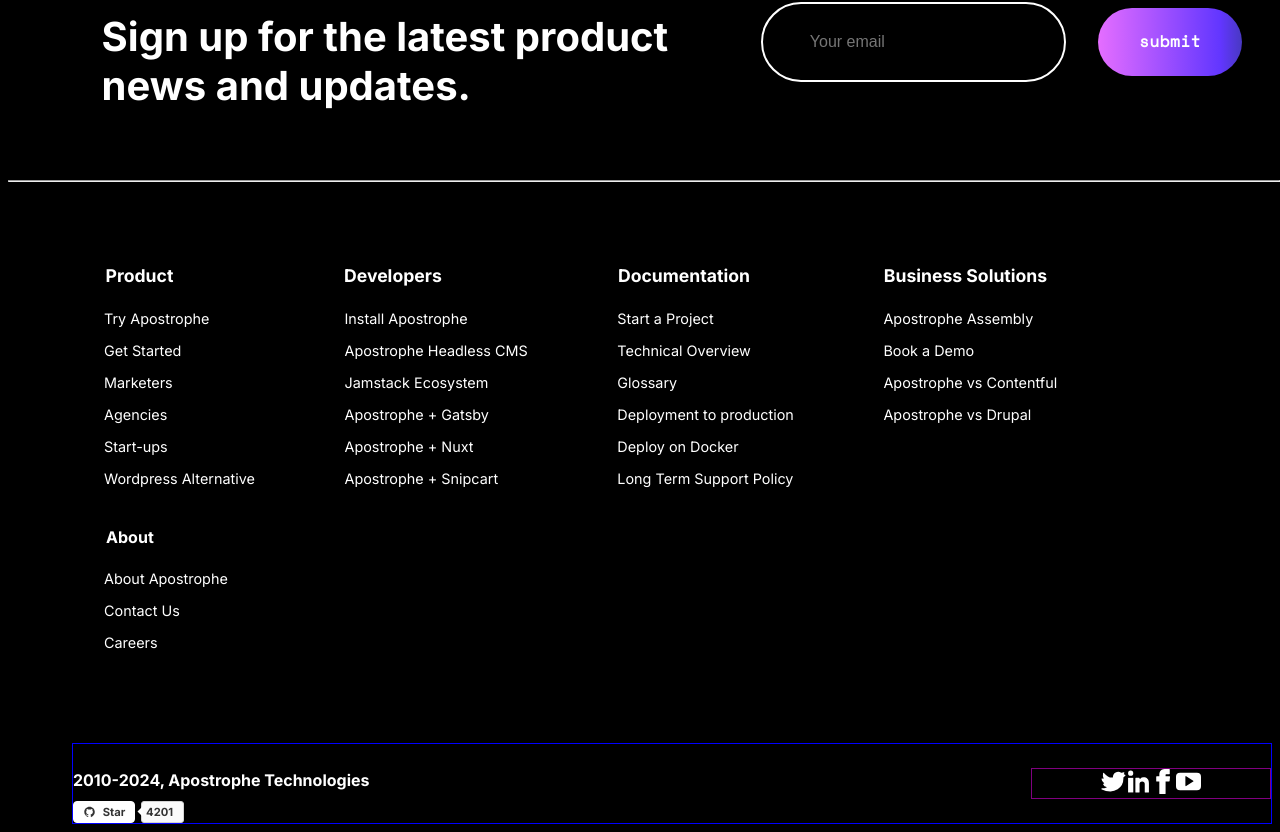
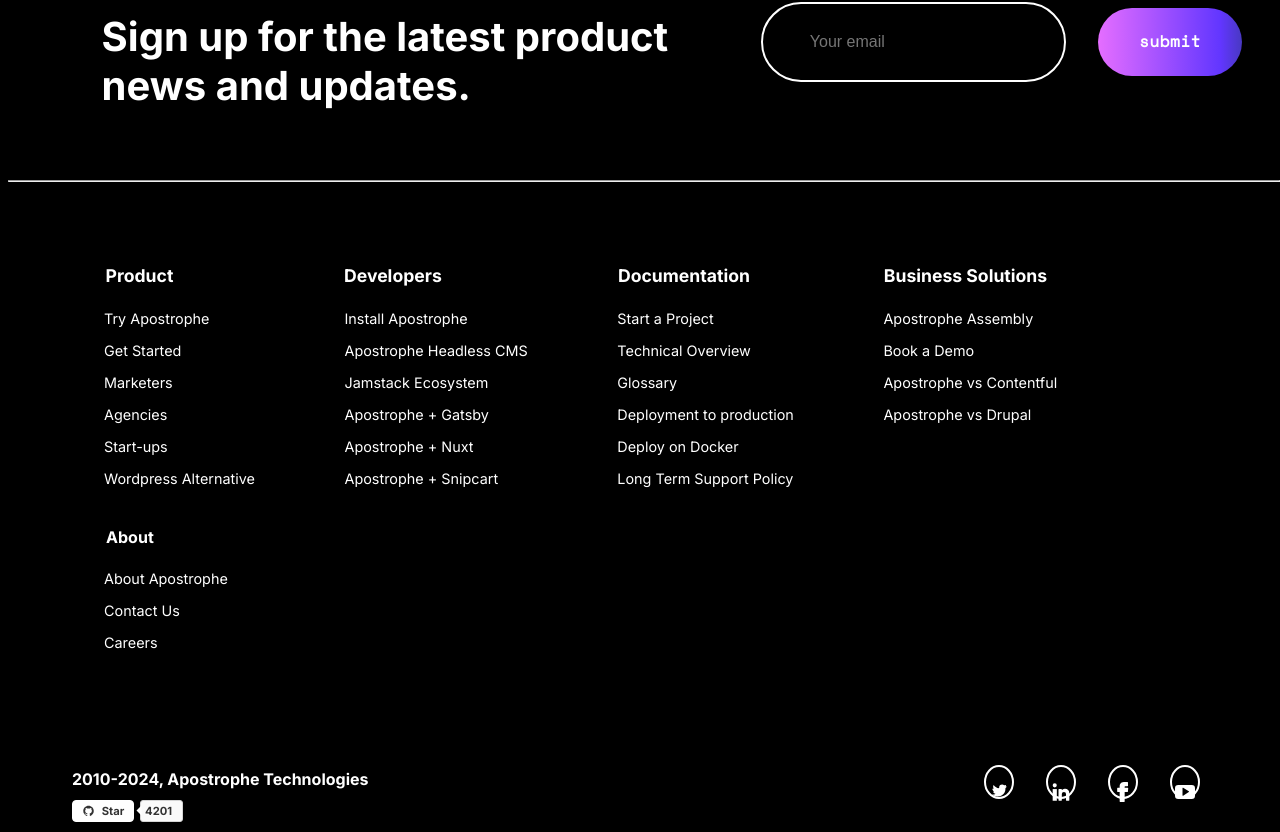
Before and after one commit to syedaAnusha/apostrophe-landing-page, a React (Vite) app: page / in a window 1280 px wide. Shown: the part 4860-5692 px from the top of the page. Built offline with nearby package versions, Linux system fonts and the light colour scheme.

Commit message:
social media icons added

```diff
--- a/src/components/footer.css
+++ b/src/components/footer.css
@@ -26,7 +26,7 @@
   margin-left: 4rem;
   display: flex;
   justify-content: space-between;
-  border: 1px solid blue;
+  /* border: 1px solid blue; */
 }
 footer > h5 {
   text-align: left;
@@ -97,7 +97,22 @@
 }
 .media__icons--section {
   width: 20%;
-  border: 1px solid purple;
-  margin-left: 2rem;
-  align-self: center;
+  /* border: 1px solid purple; */
+  display: flex;
+  align-items: center;
+
+  gap: 2rem;
+  margin: 0.75em 0.75em;
+  margin-right: 3rem;
 }
+:where(.twitter, .linkedIn, .facebook, .youtube) {
+  border: 2px solid;
+  border-radius: 50%;
+  width: 30px;
+  height: 0;
+  padding-block: 15px;
+  align-items: center;
+}
+.twitter {
+  padding-bottom: -18rem;
+}
--- a/src/components/footer.jsx
+++ b/src/components/footer.jsx
@@ -29,17 +29,19 @@
           </div>
         </div>
         <div className="media__icons--section">
+          <section className="twitter">
             <svg
               xmlns="http://www.w3.org/2000/svg"
               version="1.1"
               xmlnsXlink="http://www.w3.org/1999/xlink"
               // xmlnsSvgjs="http://svgjs.com/svgjs"
               viewBox="0 0 140 140"
-            width="25"
-            height="25"
+              width="15"
+              height="15"
             >
               <g transform="matrix(5.833333333333333,0,0,5.833333333333333,0,0)">
                 <path
+                  id="twitter"
                   d="M23.32,6.44a.5.5,0,0,0-.2-.87l-.79-.2A.5.5,0,0,1,22,4.67l.44-.89a.5.5,0,0,0-.58-.7l-2,.56a.5.5,0,0,1-.44-.08,5,5,0,0,0-3-1,5,5,0,0,0-5,5v.36a.25.25,0,0,1-.22.25c-2.81.33-5.5-1.1-8.4-4.44a.51.51,0,0,0-.51-.15A.5.5,0,0,0,2,4a7.58,7.58,0,0,0,.46,4.92.25.25,0,0,1-.26.36L1.08,9.06a.5.5,0,0,0-.57.59,5.15,5.15,0,0,0,2.37,3.78.25.25,0,0,1,0,.45l-.53.21a.5.5,0,0,0-.26.69,4.36,4.36,0,0,0,3.2,2.48.25.25,0,0,1,0,.47A10.94,10.94,0,0,1,1,18.56a.5.5,0,0,0-.2,1,20.06,20.06,0,0,0,8.14,1.93,12.58,12.58,0,0,0,7-2A12.5,12.5,0,0,0,21.5,9.06V8.19a.5.5,0,0,1,.18-.38Z"
                   fill="#ffffff"
                   stroke="none"
@@ -49,14 +51,16 @@
                 ></path>
               </g>
             </svg>
+          </section>
+          <section className="linkedIn">
             <svg
               xmlns="http://www.w3.org/2000/svg"
               version="1.1"
               xmlnsXlink="http://www.w3.org/1999/xlink"
               // xmlns:svgjs="http://svgjs.com/svgjs"
               viewBox="0 0 140 140"
-            width="25"
-            height="25 "
+              width="20"
+              height="20 "
             >
               <g transform="matrix(5.833333333333333,0,0,5.833333333333333,0,0)">
                 <path
@@ -85,15 +89,17 @@
                 ></path>
               </g>
             </svg>
+          </section>
 
+          <section className="facebook">
             <svg
               xmlns="http://www.w3.org/2000/svg"
               version="1.1"
               xmlnsXlink="http://www.w3.org/1999/xlink"
               // xmlns:svgjs="http://svgjs.com/svgjs"
               viewBox="0 0 140 140"
-            width="25"
-            height="25 "
+              width="20"
+              height="20 "
             >
               <g transform="matrix(5.833333333333333,0,0,5.833333333333333,0,0)">
                 <path
@@ -106,15 +112,17 @@
                 ></path>
               </g>
             </svg>
+          </section>
 
+          <section className="youtube">
             <svg
               xmlns="http://www.w3.org/2000/svg"
               version="1.1"
               xmlnsXlink="http://www.w3.org/1999/xlink"
               // xmlns:svgjs="http://svgjs.com/svgjs"
               viewBox="0 0 140 140"
-            width="25"
-            height="25 "
+              width="20"
+              height="20 "
             >
               <g transform="matrix(5.833333333333333,0,0,5.833333333333333,0,0)">
                 <path
@@ -127,6 +135,7 @@
                 ></path>
               </g>
             </svg>
+          </section>
         </div>
       </footer>
     </>
```
Lines whose indentation alone changed are shown as unchanged.
